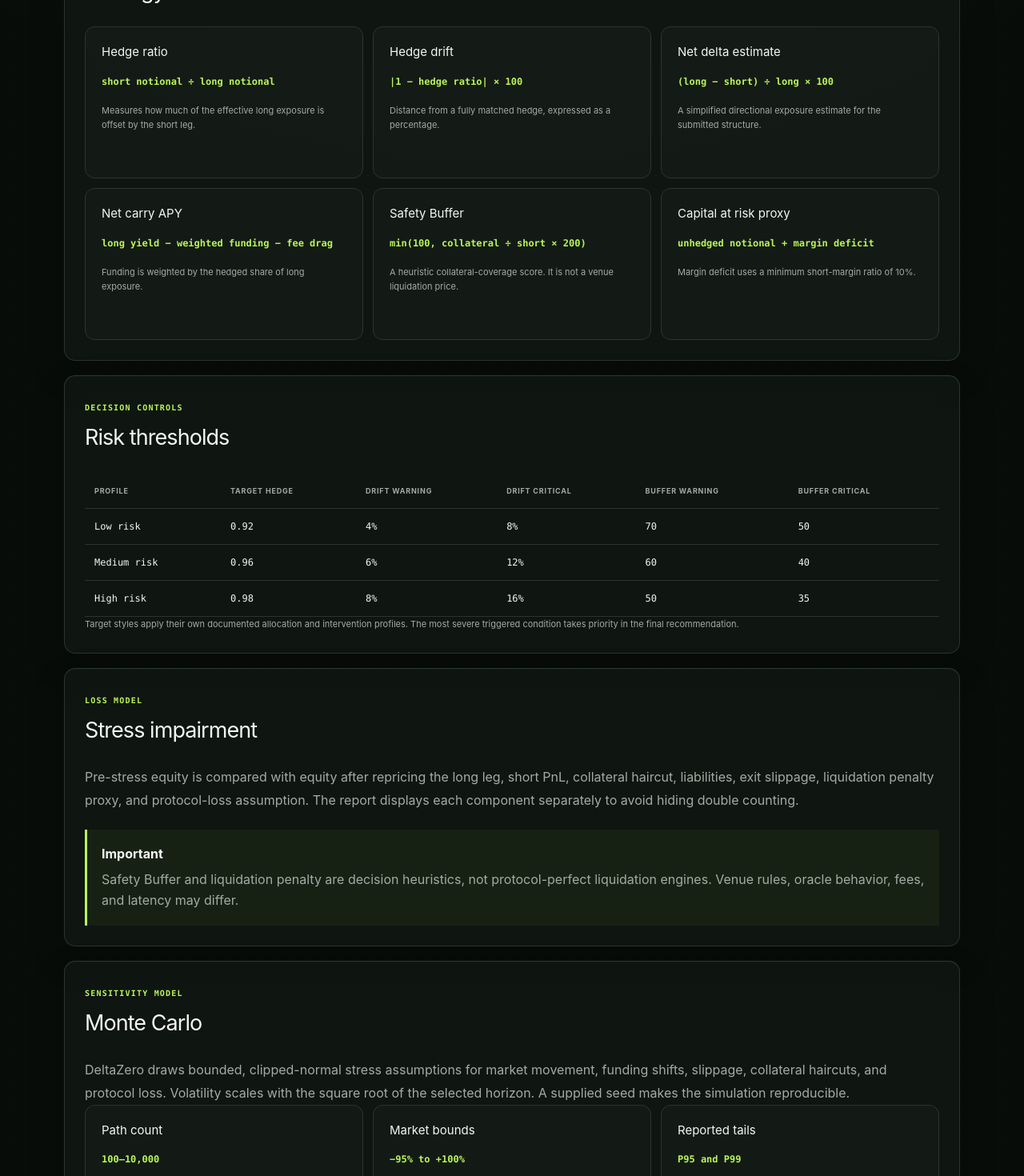
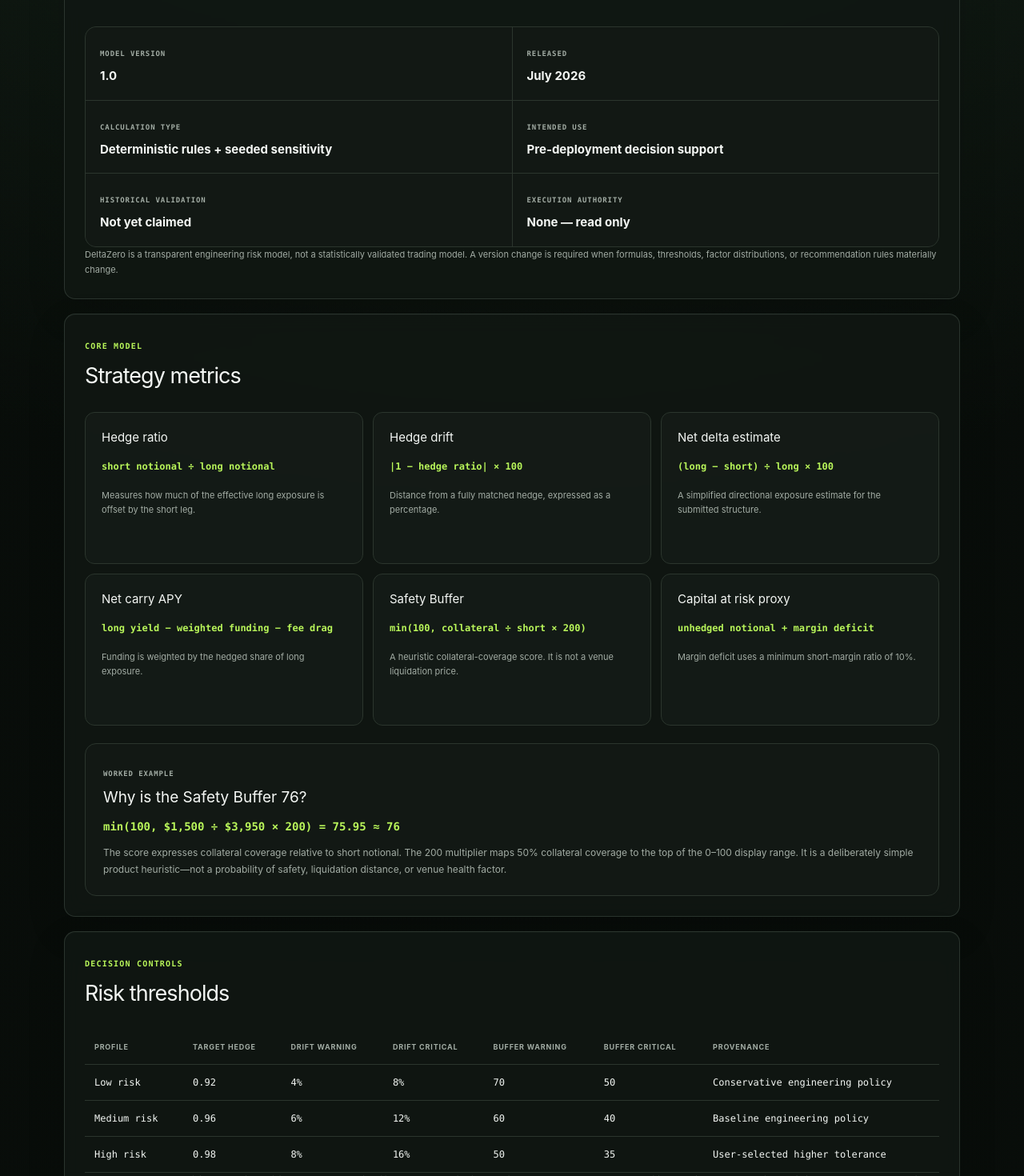
Before and after one commit to Teecash96/DeltaZero, a Next.js app in the folder frontend/: page /methodology in a window 1280 px wide. Shown: the part 660-2130 px from the top of the page at 80% size. Built offline with nearby package versions, Linux system fonts and the light colour scheme.

Commit message:
docs: strengthen quantitative methodology evidence

```diff
--- a/frontend/app/globals.css
+++ b/frontend/app/globals.css
@@ -1264,6 +1264,15 @@ button:focus-visible, a:focus-visible, input:focus-visible, select:focus-visible
 .methodology-table th { color: var(--muted); font-size: 9px; letter-spacing: .09em; text-transform: uppercase; }
 .methodology-table td { color: var(--text); font: 12px var(--font-mono), monospace; }
 .methodology-note { margin-bottom: 0; font-size: 11px; }
+.model-card-grid, .validation-grid { display: grid; grid-template-columns: repeat(2, minmax(0, 1fr)); gap: 1px; overflow: hidden; border: 1px solid var(--border); border-radius: 14px; background: var(--border); }
+.model-card-grid article, .validation-grid article { min-width: 0; padding: 18px; background: var(--panel); }
+.model-card-grid span, .validation-grid span, .methodology-worked-example span { color: var(--muted); font: 700 9px var(--font-mono), monospace; letter-spacing: .1em; text-transform: uppercase; }
+.model-card-grid strong, .validation-grid strong { display: block; margin-top: 8px; color: var(--text); font-size: 15px; }
+.validation-grid p { margin: 8px 0 0; color: var(--muted); font-size: 12px; line-height: 1.65; }
+.methodology-worked-example { display: grid; gap: 14px; margin-top: 22px; padding: 22px; border: 1px solid var(--border); border-radius: 14px; background: var(--panel); }
+.methodology-worked-example h3 { margin: 7px 0 0; color: var(--text); font-size: 19px; }
+.methodology-worked-example code { overflow-x: auto; color: var(--accent); font: 600 14px var(--font-mono), monospace; white-space: nowrap; }
+.methodology-worked-example p { margin: 0; color: var(--muted); font-size: 12px; line-height: 1.75; }
 .methodology-callout, .support-safety { margin-top: 22px; padding: 18px; border-left: 3px solid var(--accent); background: rgba(154,224,69,.055); }
 .methodology-callout p, .support-safety p { margin: 7px 0 0; color: var(--muted); line-height: 1.65; }
 .source-list { display: grid; gap: 0; }
@@ -1337,7 +1346,7 @@ button:focus-visible, a:focus-visible, input:focus-visible, select:focus-visible
   .judge-demo-metrics span { min-height: 0; }
   .judge-demo-footer > div:last-child { flex-direction: column; }
   .judge-demo-footer .button { width: 100%; }
-  .methodology-principles, .formula-grid, .provenance-grid { grid-template-columns: 1fr; }
+  .methodology-principles, .formula-grid, .provenance-grid, .model-card-grid, .validation-grid { grid-template-columns: 1fr; }
   .methodology-principles article, .formula-grid article { min-height: 0; }
   .source-list article { grid-template-columns: 1fr; gap: 7px; }
   .methodology-actions { align-items: stretch; flex-direction: column; }
--- a/frontend/app/methodology/page.tsx
+++ b/frontend/app/methodology/page.tsx
@@ -7,9 +7,18 @@ export const metadata: Metadata = {
 };
 
 const profileRows = [
-  ["Low risk", "0.92", "4%", "8%", "70", "50"],
-  ["Medium risk", "0.96", "6%", "12%", "60", "40"],
-  ["High risk", "0.98", "8%", "16%", "50", "35"],
+  ["Low risk", "0.92", "4%", "8%", "70", "50", "Conservative engineering policy"],
+  ["Medium risk", "0.96", "6%", "12%", "60", "40", "Baseline engineering policy"],
+  ["High risk", "0.98", "8%", "16%", "50", "35", "User-selected higher tolerance"],
+];
+
+const modelFacts = [
+  ["Model version", "1.0"],
+  ["Released", "July 2026"],
+  ["Calculation type", "Deterministic rules + seeded sensitivity"],
+  ["Intended use", "Pre-deployment decision support"],
+  ["Historical validation", "Not yet claimed"],
+  ["Execution authority", "None — read only"],
 ];
 
 export default function MethodologyPage() {
@@ -32,6 +41,14 @@ export default function MethodologyPage() {
       </section>
 
       <section className="panel methodology-section">
+        <div className="methodology-heading"><span>Governance record</span><h2>Model card</h2></div>
+        <div className="model-card-grid">
+          {modelFacts.map(([label, value]) => <article key={label}><span>{label}</span><strong>{value}</strong></article>)}
+        </div>
+        <p className="methodology-note">DeltaZero is a transparent engineering risk model, not a statistically validated trading model. A version change is required when formulas, thresholds, factor distributions, or recommendation rules materially change.</p>
+      </section>
+
+      <section className="panel methodology-section">
         <div className="methodology-heading"><span>Core model</span><h2>Strategy metrics</h2></div>
         <div className="formula-grid">
           <article><h3>Hedge ratio</h3><code>short notional ÷ long notional</code><p>Measures how much of the effective long exposure is offset by the short leg.</p></article>
@@ -41,17 +58,22 @@ export default function MethodologyPage() {
           <article><h3>Safety Buffer</h3><code>min(100, collateral ÷ short × 200)</code><p>A heuristic collateral-coverage score. It is not a venue liquidation price.</p></article>
           <article><h3>Capital at risk proxy</h3><code>unhedged notional + margin deficit</code><p>Margin deficit uses a minimum short-margin ratio of 10%.</p></article>
         </div>
+        <div className="methodology-worked-example">
+          <div><span>Worked example</span><h3>Why is the Safety Buffer 76?</h3></div>
+          <code>min(100, $1,500 ÷ $3,950 × 200) = 75.95 ≈ 76</code>
+          <p>The score expresses collateral coverage relative to short notional. The 200 multiplier maps 50% collateral coverage to the top of the 0–100 display range. It is a deliberately simple product heuristic—not a probability of safety, liquidation distance, or venue health factor.</p>
+        </div>
       </section>
 
       <section className="panel methodology-section">
         <div className="methodology-heading"><span>Decision controls</span><h2>Risk thresholds</h2></div>
         <div className="methodology-table-wrap">
           <table className="methodology-table">
-            <thead><tr><th>Profile</th><th>Target hedge</th><th>Drift warning</th><th>Drift critical</th><th>Buffer warning</th><th>Buffer critical</th></tr></thead>
+            <thead><tr><th>Profile</th><th>Target hedge</th><th>Drift warning</th><th>Drift critical</th><th>Buffer warning</th><th>Buffer critical</th><th>Provenance</th></tr></thead>
             <tbody>{profileRows.map((row) => <tr key={row[0]}>{row.map((cell) => <td key={cell}>{cell}</td>)}</tr>)}</tbody>
           </table>
         </div>
-        <p className="methodology-note">Target styles apply their own documented allocation and intervention profiles. The most severe triggered condition takes priority in the final recommendation.</p>
+        <p className="methodology-note">These thresholds are explicit product risk policies chosen for explainability and conservative intervention; they are not presented as empirically optimal or protocol-issued limits. Target styles apply their own allocation and intervention profiles. The most severe triggered condition takes priority.</p>
       </section>
 
       <section className="panel methodology-section">
@@ -69,6 +91,28 @@ export default function MethodologyPage() {
           <article><h3>Reported tails</h3><strong>P95 and P99</strong><p>Alongside median and worst simulated outcome.</p></article>
           <article><h3>Repeatability</h3><strong>Seeded</strong><p>Same request and seed, same paths.</p></article>
         </div>
+        <div className="methodology-callout"><strong>Current statistical assumptions</strong><p>Factors are sampled independently. The model does not currently estimate cross-factor correlations, volatility clustering, regime changes, or path-dependent liquidations. Clipped-normal shocks improve repeatability and prevent impossible inputs, but they underrepresent the fat tails observed in crypto markets. P95 and P99 are percentiles of the submitted sensitivity model—not forecasts of real-world loss probability.</p></div>
+      </section>
+
+      <section className="panel methodology-section">
+        <div className="methodology-heading"><span>Evidence status</span><h2>Validation record</h2></div>
+        <div className="validation-grid">
+          <article><span>Implemented</span><strong>Formula regression tests</strong><p>Automated tests cover deterministic repeatability, percentile ordering, input bounds, recommendation states, and payment protection.</p></article>
+          <article><span>Implemented</span><strong>Reproducible scenarios</strong><p>The Judge Demo uses frozen reference inputs produced by the same documented formulas. These demonstrate behavior, but are not historical performance claims.</p></article>
+          <article><span>Not complete</span><strong>Historical replay</strong><p>DeltaZero has not yet published a time-aligned historical replay with funding, liquidity, and margin rules frozen at each observation.</p></article>
+          <article><span>Not complete</span><strong>Empirical calibration</strong><p>Thresholds have not been optimized against realized liquidations or portfolio losses. They remain transparent engineering policies.</p></article>
+        </div>
+        <div className="methodology-callout"><strong>Required before claiming validation</strong><p>Publish a versioned replay dataset, remove look-ahead bias, include contemporaneous funding and venue rules, compare unhedged, original-hedge, and DeltaZero-adjusted structures, and report both favourable and adverse examples.</p></div>
+      </section>
+
+      <section className="panel methodology-section">
+        <div className="methodology-heading"><span>Reproducibility</span><h2>What every result should disclose</h2></div>
+        <div className="source-list">
+          <article><strong>Model identity</strong><p>Model version, selected risk profile, target style, and the recommendation policy used.</p></article>
+          <article><strong>Simulation identity</strong><p>Seed, path count, horizon, distribution assumptions, bounds, and submitted stress parameters.</p></article>
+          <article><strong>Data provenance</strong><p>Provider, source snapshot timestamp, report timestamp, freshness, and data-quality status.</p></article>
+          <article><strong>Decision trace</strong><p>Triggered warning and critical thresholds, available metrics, and any unavailable or unsupported evidence.</p></article>
+        </div>
       </section>
 
       <section className="panel methodology-section">
@@ -83,7 +127,7 @@ export default function MethodologyPage() {
 
       <section className="panel methodology-section methodology-limitations">
         <div className="methodology-heading"><span>Use responsibly</span><h2>Limitations</h2></div>
-        <ul><li>DeltaZero does not predict prices or profitability.</li><li>Partial or unavailable integrations can produce incomplete portfolio coverage.</li><li>Outputs are decision support, not financial advice or execution instructions.</li><li>Users and agents should independently verify venue rules, liquidity, and transaction costs.</li></ul>
+        <ul><li>DeltaZero does not predict prices or profitability.</li><li>Safety Buffer is a heuristic score and must not be interpreted as liquidation probability.</li><li>Independent clipped-normal factors do not reproduce crypto fat tails or changing correlations.</li><li>Partial or unavailable integrations can produce incomplete portfolio coverage.</li><li>Outputs are decision support, not financial advice or execution instructions.</li><li>Users and agents should independently verify venue rules, liquidity, oracle behaviour, latency, and transaction costs.</li></ul>
         <div className="methodology-actions"><a className="button button-secondary" href="https://deltazero-production.up.railway.app/docs" target="_blank" rel="noreferrer">Inspect API contracts</a><a className="button button-secondary" href="https://github.com/Teecash96/DeltaZero" target="_blank" rel="noreferrer">Review source code</a><Link className="button button-primary" href="/support">Get support</Link></div>
       </section>
     </div>
```
Also changed, not shown: 1 other file (tests, documents, lock files or other folders).
